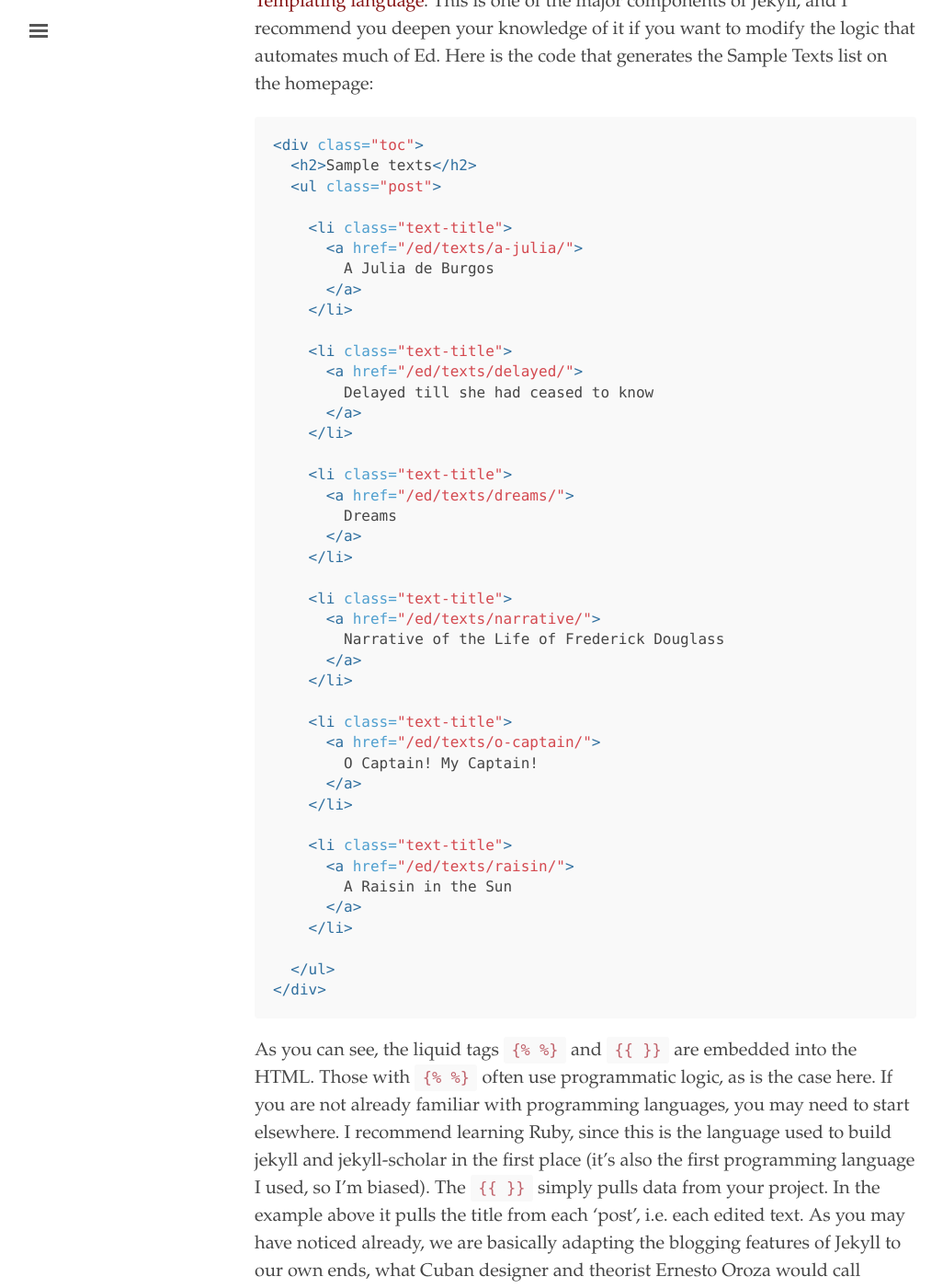
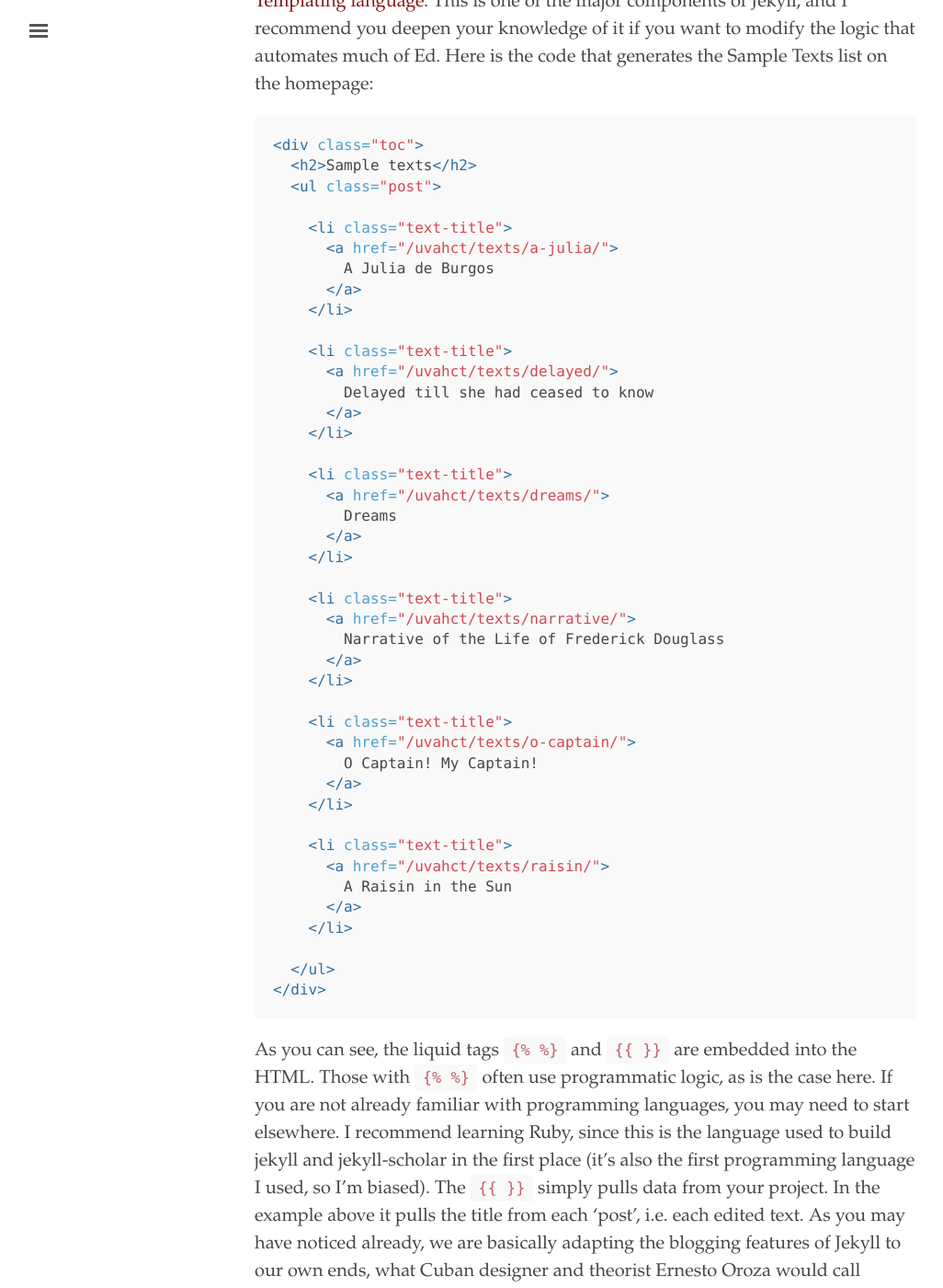
Before and after one commit to HAI-lab-UVA/hct-website, a Jekyll site: the page built from documentation.md, in a window 1280 px wide and 1400 px high, scrolled down 17712 px. Shown: the whole window at 92% size, without its empty margins (3-1029 px from the left). Built offline with Jekyll 4.4.1, drawn with Linux system fonts in a browser that asks for light colours; some of the changed lines change nothing that is shown.

Commit message:
Update _config.yml with base and author

```diff
--- a/_config.yml
+++ b/_config.yml
@@ -5,13 +5,13 @@
 tagline:             'a jekyll theme for minimal editions'
 description:         'Ed is a Jekyll theme designed for textual editors based on minimal computing principles, and focused on legibility and flexibility.'
 url:                 'http://minicomp.github.io'
-baseurl:             '/ed'
+baseurl:             '/uvahct'
 
 # About/contact
 author:
-  name:              Alex Gil
-  url:               https://twitter.com/elotroalex
-  email:             colibri.alex@gmail.com
+  name:              Andrew Balch
+  url:               https://github.com/andbalch
+  email:             xxv2zh@virginia.edu
 
 # Color scheme. Options: red, orange, magenta, cyan, blue, brown
 color-scheme:
```
